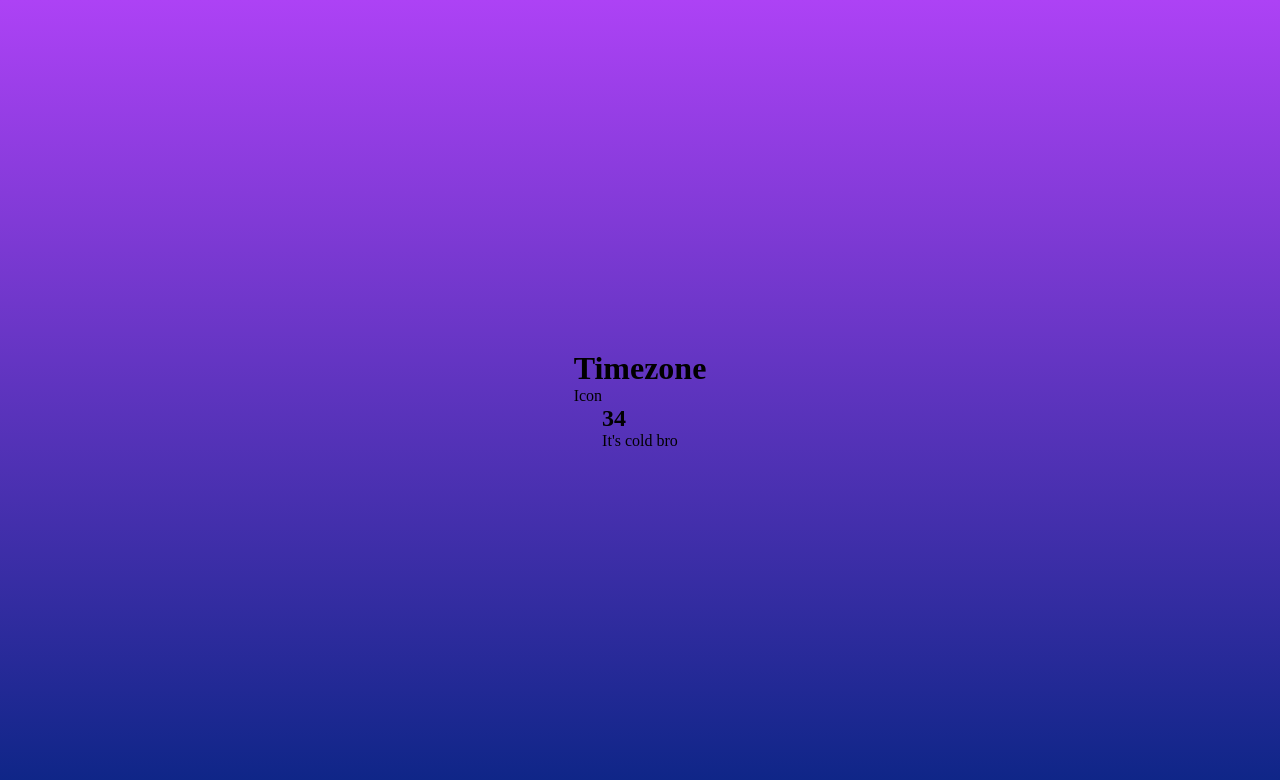
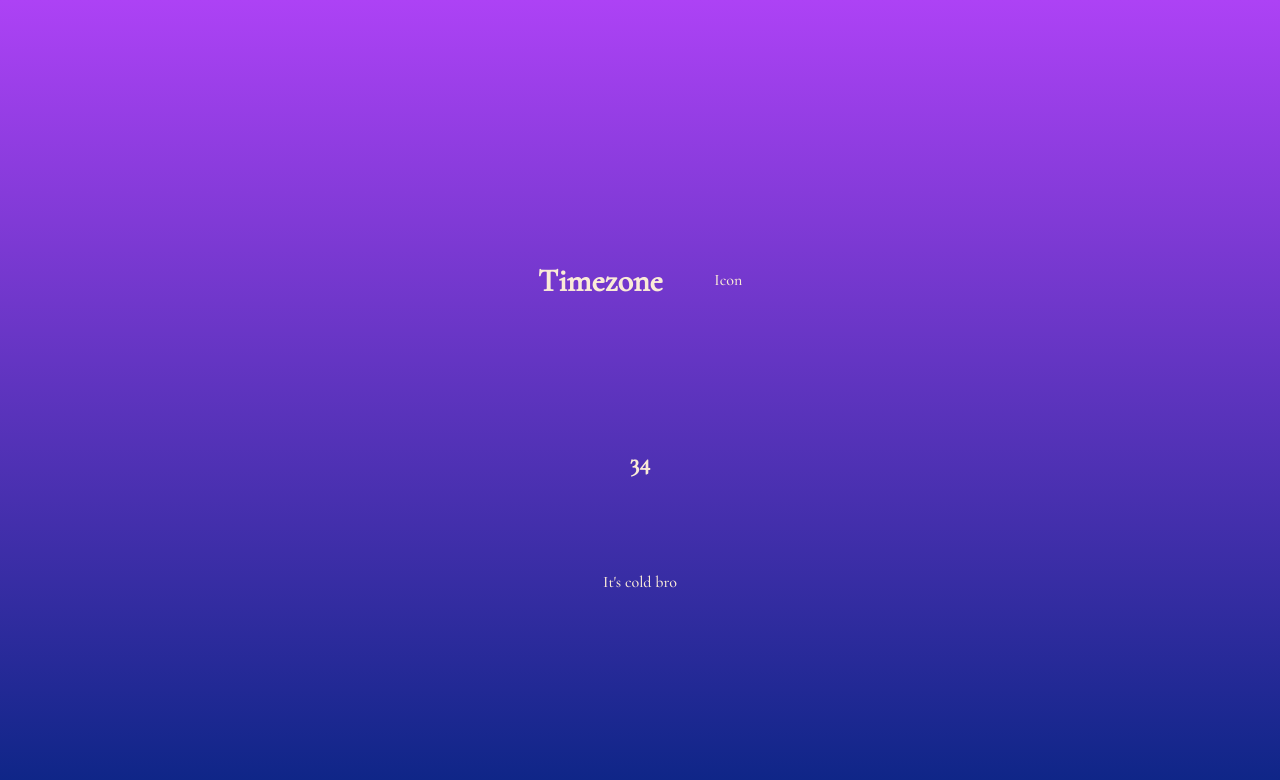
Before and after one commit to ChristaStephens/VanillaJSWeatherApp, a plain HTML site: page index.html in a window 1280 px wide. Drawn offline with nearby package versions, Linux system fonts and the light colour scheme; a web font is replaced by a local one.

Commit message:
additional classes were styled

```diff
--- a/index.html
+++ b/index.html
@@ -2,7 +2,10 @@
 <!--[if lt IE 7]>      <html class="no-js lt-ie9 lt-ie8 lt-ie7"> <![endif]-->
 <!--[if IE 7]>         <html class="no-js lt-ie9 lt-ie8"> <![endif]-->
 <!--[if IE 8]>         <html class="no-js lt-ie9"> <![endif]-->
-<!--[if gt IE 8]><!--> <html class="no-js"> <!--<![endif]-->
+<!--[if gt IE 8]><!-->
+<html class="no-js">
+<!--<![endif]-->
+
 <head>
     <meta charset="utf-8">
     <meta http-equiv="X-UA-Compatible" content="IE=edge">
@@ -11,14 +14,17 @@
     <meta name="viewport" content="width=device-width, initial-scale=1">
     <link rel="icon" type="image/x-icon" href="cloud.png" alt="cloud">
     <link rel="stylesheet" href="style.css">
+    <link href="https://fonts.googleapis.com/css?family=Architects+Daughter|Corben|Cormorant+Garamond:500|Montserrat|Quattrocento+Sans&display=swap" rel="stylesheet">
 </head>
+
 <body>
     <!--[if lt IE 7]>
             <p class="browsehappy">You are using an <strong>outdated</strong> browser. Please <a href="#">upgrade your browser</a> to improve your experience.</p>
         <![endif]-->
 
+    <!-- location is separating loc timezone to design it differently -->
+    <div class="location">
 
-        <div class="location">
         <h1 class="location-timezone">Timezone</h1>
         <p>Icon</p>
     </div>
@@ -30,4 +36,5 @@
 
     <script src="" async defer></script>
 </body>
+
 </html>
--- a/style.css
+++ b/style.css
@@ -1,11 +1,25 @@
+/*
+imported fonts:
+font-family: 'Montserrat', sans-serif;
+font-family: 'Cormorant Garamond', serif;
+font-family: 'Corben', cursive;
+font-family: 'Quattrocento Sans', sans-serif;
+font-family: 'Architects Daughter', cursive;
+*/
+
+
 /* removing all of the margins & padding */
-*{
-margin: 0;
-padding: 0;
-box-sizing: border-box;
+
+* {
+    margin: 0;
+    padding: 0;
+    box-sizing: border-box;
 }
 
-body{
+
+/* for text alignment, background and text color  */
+
+body {
     /* makes it full screen */
     height: 100vh;
     display: flex;
@@ -14,5 +28,32 @@ body{
     flex-direction: column;
     align-items: center;
     /* creates a gradient with two colors */
-    background: linear-gradient(rgb(173, 66, 245), rgb(11, 37, 133))
+    background: linear-gradient(rgb(173, 66, 245), rgb(11, 37, 133));
+    font-family: 'Cormorant Garamond', serif;
+    color: antiquewhite;
 }
+
+
+/* styling for timezone
+and temperature only
+using "," and allows you to select
+multiple classes to add the same styling to */
+
+.location,
+.temperature {
+    height: 30vh;
+    /* space between icon and timezone */
+    width: 20%;
+    display: flex;
+    justify-content: space-around;
+    align-items: center;
+}
+
+
+/* selecting the same class again allows
+you to add additional styling to this class
+without effecting the original class */
+
+.temperature {
+    flex-direction: column;
+}
```
Lines whose indentation alone changed are shown as unchanged.
